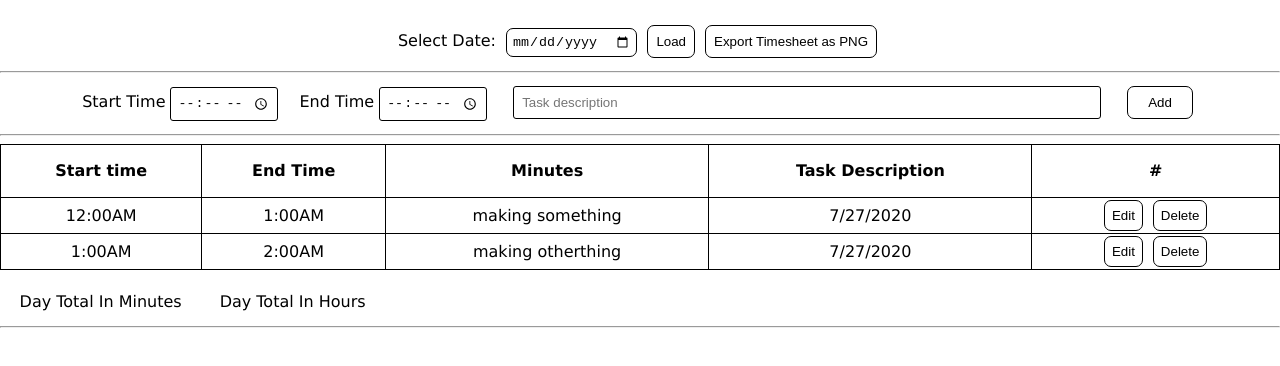
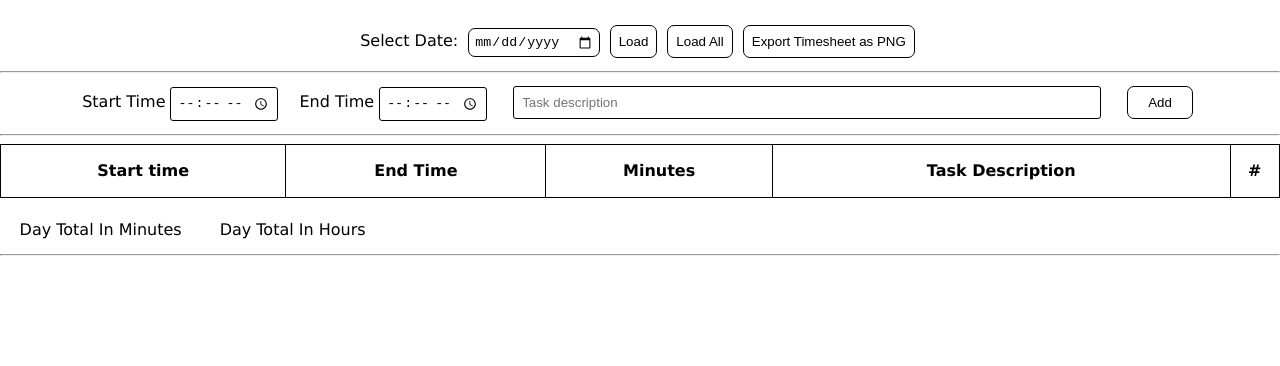
Before and after one commit to priyank56/timesheetApp, a React (Create React App) app: page / in a window 1280 px wide. Shown: the top 366 px of the page. Built offline with nearby package versions, Linux system fonts and the light colour scheme.

Commit message:
next to master

```diff
--- a/package.json
+++ b/package.json
@@ -7,6 +7,7 @@
     "@testing-library/react": "^9.3.2",
     "@testing-library/user-event": "^7.1.2",
     "react": "^16.13.1",
+    "react-component-export-image": "^0.1.6",
     "react-dom": "^16.13.1",
     "react-scripts": "3.4.1"
   },
--- a/src/Components/Add/Add.js
+++ b/src/Components/Add/Add.js
@@ -3,19 +3,52 @@ import classes from "./Add.module.css";
 
 class Add extends Component {
   render() {
+    const add = () => {
+      const data = {
+        "start-time": document.getElementById("start-time").value,
+        "end-time": document.getElementById("end-time").value,
+        "desc": document.getElementById("desc").value,
+      };
+
+      this.props.addtask(data);
+    };
     return (
       <React.Fragment>
         <span>Start Time</span>
-        <input type="time" className={classes.inp} name="start-time" id="start-time"/>
+        <input
+          type="time"
+          className={classes.inp}
+          name="start-time"
+          id="start-time"
+          required
+        />
         &emsp;
         <span>End Time</span>
-        <input type="time" className={classes.inp} name="end-time" id="end-time"/>
+        <input
+          type="time"
+          className={classes.inp}
+          name="end-time"
+          id="end-time"
+          required
+        />
         &emsp;
-        <input type="text" className={classes.des} name="description" id="desc" placeholder="Task description"/>
+        <input
+          type="text"
+          className={classes.des}
+          name="description"
+          id="desc"
+          placeholder="Task description"
+          required
+        />
         &emsp;
-        <input type="button" value="Add" className={classes.btn} />
+        <input
+          type="button"
+          value="Add"
+          className={classes.btn}
+          onClick={add}
+        />
       </React.Fragment>
-      );
+    );
   }
 }
 
--- a/src/Components/Grid/Grid.js
+++ b/src/Components/Grid/Grid.js
@@ -4,22 +4,26 @@ import classes from "./Grid.module.css";
 import Row from "./Row/Row";
 
 const Grid = (props) => {
-  const row=props.data.map(task=>{
-    return <Row data={task}/>
+  const row = props.loadedData!=null
+    ? props.loadedData.map((task,index) => {
+        return <Row data={task} key={task.id} index={index} del={(index)=>props.del(index)}/>;
       })
+    : props.data.map((task,index) => {
+        return <Row data={task} key={task.id} index={index} del={(index)=>props.del(index)}/>;
+      });
   return (
     <React.Fragment>
       <table className={classes.tbl}>
         <thead className={classes.th}>
+          <tr>
             <th>Start time</th>
             <th>End Time</th>
             <th>Minutes</th>
             <th>Task Description</th>
             <th>#</th>
+          </tr>
         </thead>
-        <tbody>
-          {row}
-        </tbody>
+        <tbody>{row}</tbody>
       </table>
       <table className={classes.tbl2}>
         <tbody>
@@ -28,7 +32,6 @@ const Grid = (props) => {
             <td className={classes.lbl}>Day Total In Hours</td>
           </tr>
         </tbody>
-
       </table>
     </React.Fragment>
   );
--- a/src/Components/Grid/Row/Row.js
+++ b/src/Components/Grid/Row/Row.js
@@ -2,16 +2,20 @@ import React from "react";
 import classes from "../Grid.module.css";
 
 const Row = (props) => {
-    console.log(props);
+  // const cnvmin=(hr)=>{
+  //   return hr*60;
+  // }
+  // let val=props.data.endtime - props.data.starttime;
+  // let val=cnvmin(props.data.endtime);
   return (
     <tr>
       <td>{props.data.starttime}</td>
       <td>{props.data.endtime}</td>
+      <td>{0}</td>
       <td>{props.data.taskDetail}</td>
-      <td>{props.data.date}</td>
       <td>
         <button className={classes.btn}>Edit</button>
-        <button className={classes.btn}>Delete</button>
+        <button className={classes.btn} onClick={()=>props.del(props.index)}>Delete</button>
       </td>
     </tr>
   );
--- a/src/Components/Loader/Loader.js
+++ b/src/Components/Loader/Loader.js
@@ -1,14 +1,27 @@
 import React, { Component } from "react";
-import classes from  "./Loader.module.css";
+import classes from "./Loader.module.css";
 
 class Loader extends Component {
   render() {
+    const taskloader=()=>{
+      const date=document.getElementById('date').value;
+      if(date===""){
+        console.log('date not selected');
+      }else{
+        console.log(date);
+        this.props.load(date);
+      }
+    }
+    const timesheet=()=>{
+      console.log('timesheet is here');
+    }
     return (
       <div className={classes.Loader}>
-        <span>Select Date:  </span>
-        <input type="date" className={classes.inp}></input>
-        <button className={classes.btn}>Load</button>
-        <button className={classes.btn}>Export Timesheet as PNG</button>
+        <span>Select Date: </span>
+        <input type="date" className={classes.inp} id="date"></input>
+        <button className={classes.btn} onClick={taskloader}>Load</button>
+        <button className={classes.btn} onClick={this.props.loaderHandler}>Load All</button>
+        <button className={classes.btn} onClick={timesheet}>Export Timesheet as PNG</button>
       </div>
     );
   }
--- a/src/Containers/App.js
+++ b/src/Containers/App.js
@@ -8,30 +8,65 @@ import Loader from "../Components/Loader/Loader";
 class App extends Component {
   state = {
     tasks: [
-      {
-        id: "1",
-        starttime: "12:00AM",
-        endtime: "1:00AM",
-        taskDetail: "making something",
-        date: "7/27/2020",
-      },
-      {
-        id: "2",
-        starttime: "1:00AM",
-        endtime: "2:00AM",
-        taskDetail: "making otherthing",
-        date: "7/27/2020",
-      },
+      // {
+      //   id: 1,
+      //   starttime: "12:00",
+      //   endtime: "14:00",
+      //   taskDetail: "making something",
+      //   date: "Mon Jul 27 2020 23:14:23 GMT+0530 (India Standard Time)",
+      // },
     ],
+    loadedTasks: null,
   };
   render() {
+    const loadtaskHandler = (date) => {
+      // ṭo copy tasks
+      // const tasks = [...this.state.tasks];
+      // to reference
+      const tasks = this.state.tasks;
+      const validtasks = tasks.filter((task) => task.date === date);
+      this.setState({ loadedTasks: validtasks });
+      console.log("get a date : " + date);
+    };
+    const loaderInitHandler = () => {
+      this.setState({ loadedTasks: null });
+    };
+    const addtaskHandler = (data) => {
+      const tasks = [...this.state.tasks];
+
+      tasks.push({
+        id: this.state.tasks.length + 1,
+        starttime: data["start-time"],
+        endtime: data["end-time"],
+        taskDetail: data["desc"],
+        date: new Date().toISOString().slice(0, 10),
+      });
+      // console.log(tasks);
+      this.setState({ tasks });
+    };
+
+    const delHandler = (index) => {
+      const tasks = [...this.state.tasks];
+      tasks.splice(index, 1);
+      this.setState({tasks})
+    };
+
     return (
       <div className="App">
-        <Loader />
+        <Loader
+          load={(date) => loadtaskHandler(date)}
+          loaderHandler={loaderInitHandler}
+          data={this.state.tasks}
+          loadedData={this.state.loadedTasks}
+        />
         <hr />
-        <Add />
+        <Add addtask={(data) => addtaskHandler(data)} />
         <hr />
-        <Grid data={this.state.tasks}/>
+        <Grid
+          data={this.state.tasks}
+          loadedData={this.state.loadedTasks}
+          del={(index) => delHandler(index)}
+        />
         <hr />
       </div>
     );
```
Also changed, not shown: 1 other file (tests, documents, lock files or other folders). Lines whose indentation alone changed are shown as unchanged.
